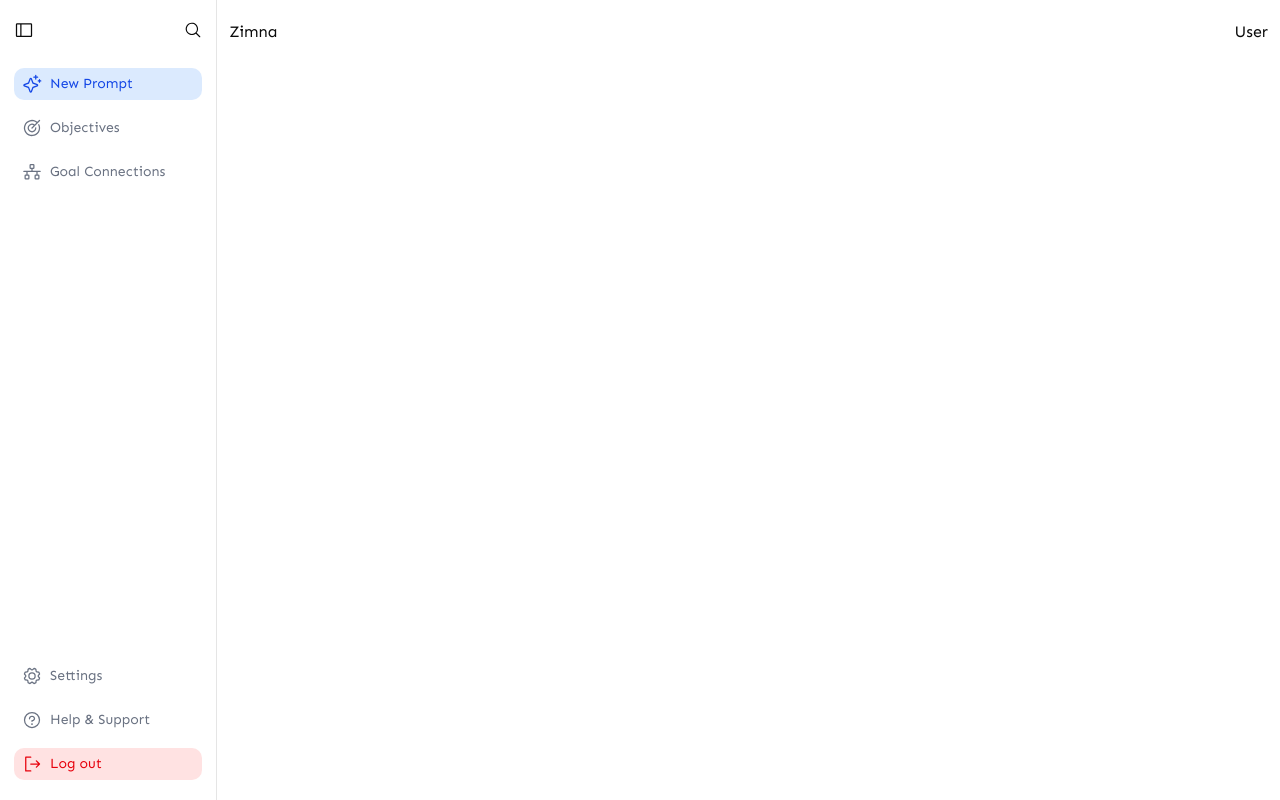
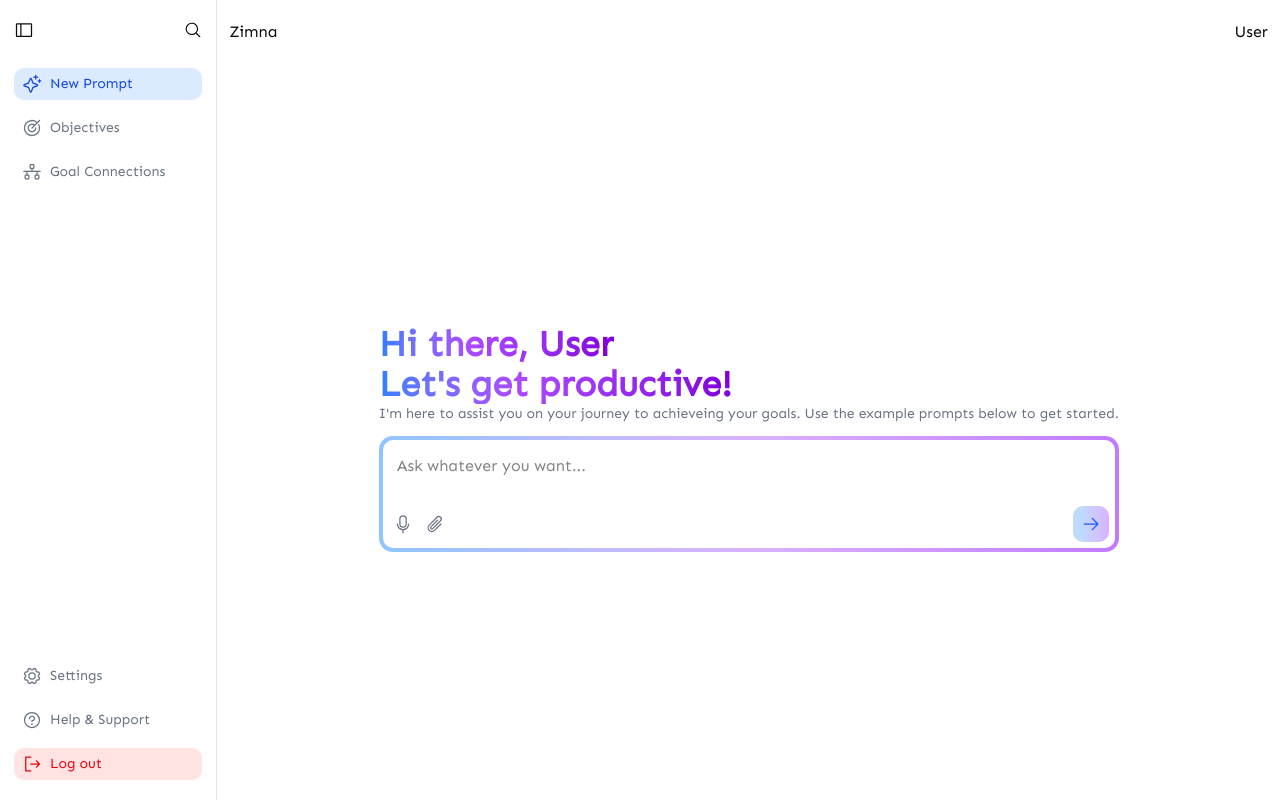
Before and after one commit to Jessepelumi/zimna, a Next.js app in the folder frontend/: page /home in a window 1280 px wide. Built offline with nearby package versions, Linux system fonts and the light colour scheme.

Commit message:
feat: added prompt input field

```diff
--- a/frontend/src/app/(dashboard)/home/page.tsx
+++ b/frontend/src/app/(dashboard)/home/page.tsx
@@ -1 +1,64 @@
-export default function Home() {}
+import {
+  ArrowRightIcon,
+  MicrophoneIcon,
+  PaperclipIcon,
+} from "@phosphor-icons/react/dist/ssr";
+
+export default function Home() {
+  return (
+    <section className="flex justify-center items-center w-full">
+      <div className="space-y-3">
+        <div>
+          <header className="flex flex-col text-3xl lg:text-4xl">
+            <b className="bg-linear-to-r from-blue-500 via-purple-500 via-40% to-purple-700 bg-clip-text text-transparent w-fit">
+              Hi there, User
+            </b>
+            <b className="bg-linear-to-r from-blue-500 via-purple-500 via-40% to-purple-700 bg-clip-text  text-transparent w-fit">
+              Let&apos;s get productive!
+            </b>
+          </header>
+
+          <section>
+            <p className="text-sm text-gray-500">
+              I&apos;m here to assist you on your journey to achieveing your
+              goals. Use the example prompts below to get started.
+            </p>
+
+            {/* <div>
+            <div>Example prompts here</div>
+            <div>Example prompts here</div>
+            <div>Example prompts here</div>
+          </div> */}
+          </section>
+        </div>
+
+        <div className="bg-linear-to-r from-blue-300 via-purple-300 via-50% to-purple-400 rounded-xl p-1">
+          <div className="flex flex-col gap-3 p-1.5 rounded-lg bg-white">
+            <textarea
+              placeholder="Ask whatever you want..."
+              className="[field-sizing-content] w-full min-h-10 max-h-12 p-2 text-base outline-none border-none resize-none overflow-y-auto"
+            ></textarea>
+
+            <div className="flex justify-between items-center">
+              <div className="flex gap-3 px-1">
+                <button className="text-gray-500 hover:text-blue-700">
+                  <MicrophoneIcon size={20} />
+                </button>
+
+                <button className="text-gray-500 hover:text-blue-700">
+                  <PaperclipIcon size={20} />
+                </button>
+              </div>
+
+              <div>
+                <button className="p-2 rounded-lg text-blue-600 bg-linear-to-r from-blue-200 via-blue-200 via-20% to-purple-300 hover:text-blue-700">
+                  <ArrowRightIcon size={20} />
+                </button>
+              </div>
+            </div>
+          </div>
+        </div>
+      </div>
+    </section>
+  );
+}
```
